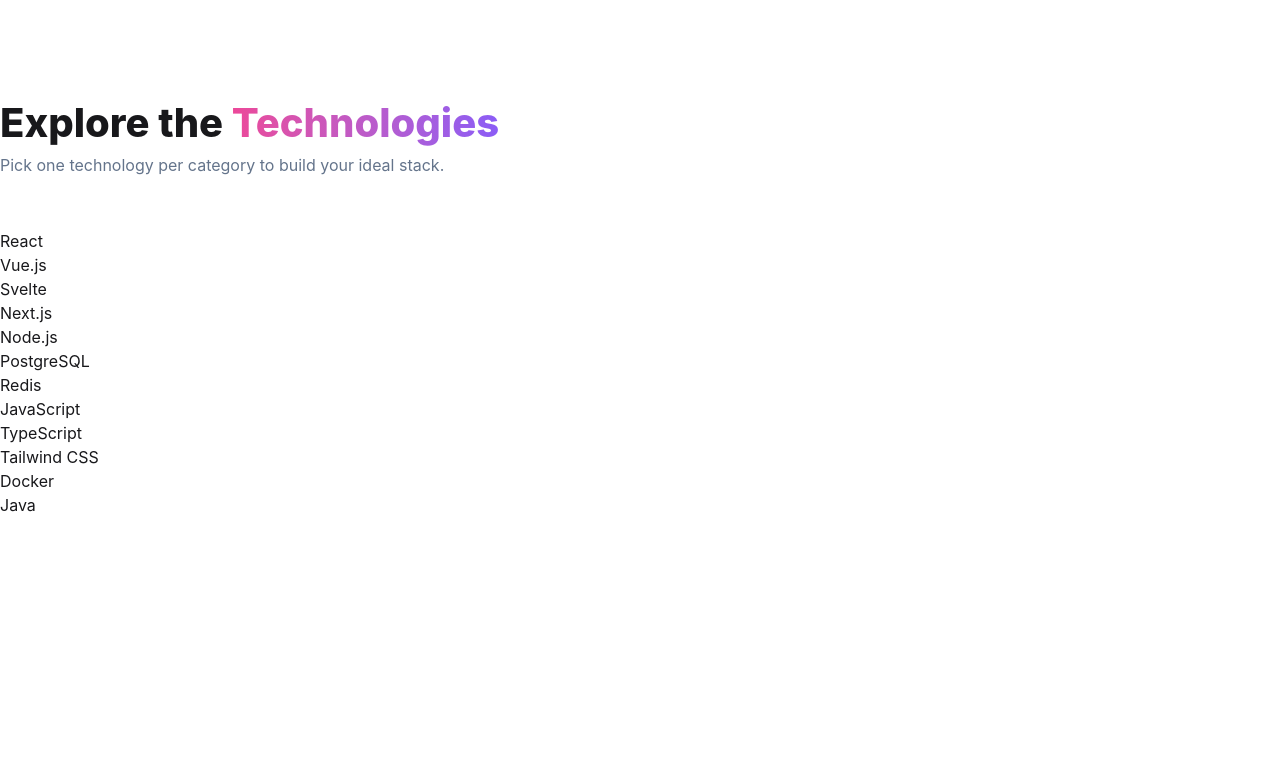
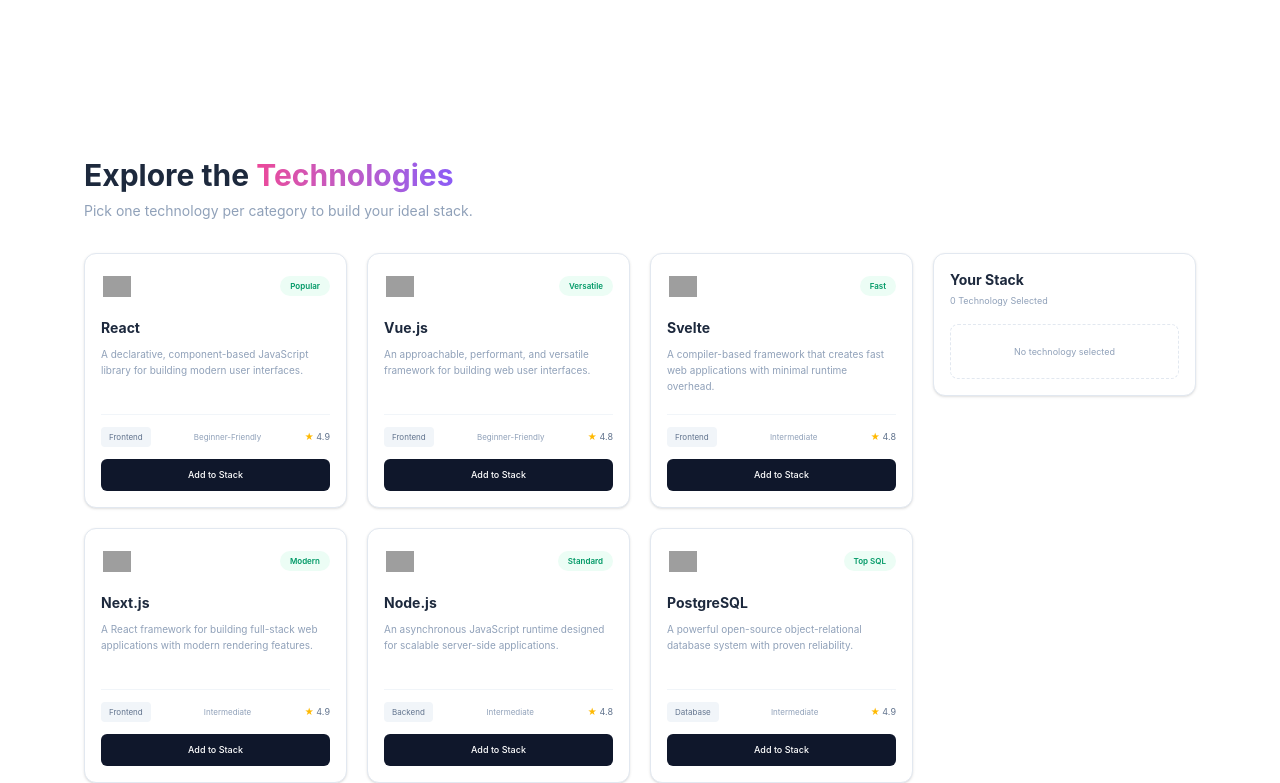
Before and after one commit to jubairhs115-cell/Assingment-Project, a React (Vite) app: page / in a window 1280 px wide. Shown: the part 495-1278 px from the top of the page. Before the commit the page ends 1012 px from the top, so only its background shows below. Built offline with nearby package versions, Linux system fonts and the light colour scheme; grey boxes are pictures that could not be loaded.

Commit message:
card added

```diff
--- a/src/App.tsx
+++ b/src/App.tsx
@@ -1,14 +1,16 @@
+import { Suspense } from "react";
+
 import Nav from "./Nav";
 import Banner from "./Banner";
+import Card from "./Card";
+
 import type { Technology } from "./Type";
-import { Suspense } from "react";
-import Card from "./Card";
 
 const technologyFetch = async (): Promise<Technology[]> => {
   const res = await fetch("/public/technologies.json");
 
   if (!res.ok) {
-    throw new Error("Failed to fetch technologies.json");
+    throw new Error("Failed to fetch technologies");
   }
 
   const data = await res.json();
@@ -23,8 +25,12 @@
     <>
 
 
-      <Suspense fallback={<p>Loading....</p>}>
-      <Nav />
+      <Suspense  fallback={
+    <div className="flex min-h-screen items-center justify-center">
+      <p className="text-pink-400">Loading...</p>
+    </div>
+  }>
+        <Nav />
 
       <Banner />
         <Card technologyPromise={technologyPromise} />
--- a/src/Card.tsx
+++ b/src/Card.tsx
@@ -1,24 +1,67 @@
-import { use } from "react";
+ import { use, useState } from "react";
 import type { Technology } from "./Type";
 import CardTwo from "./CardTwo";
+import Stack from "./Stack";
 
 interface Props {
   technologyPromise: Promise<Technology[]>;
 }
 
 const Card = ({ technologyPromise }: Props) => {
+
   const tech = use(technologyPromise);
 
+  const [selected, setSelected] = useState<Technology[]>([]);
+
+  const handleAdd = (technology: Technology) => {
+    setSelected((prev) => [...prev, technology]);
+  };
+
+  const handleRemove = (name: string) => {
+    setSelected((prev) =>
+      prev.filter((item) => item.name !== name)
+    );
+  };
+
+  const handleClear = () => {
+    setSelected([]);
+  };
+
   return (
-    <div>
+    <section className="mx-auto max-w-6xl px-5 py-16">
 
-      <div className="text-center md:text-left">
-        <h1 className="text-[40px] font-extrabold">Explore the  <span className="bg-linear-to-r from-[#EC4899] to-[#8B5CF6] bg-clip-text text-transparent mb-11">Technologies</span></h1>
+      <div className="mb-8">
 
-        <p className="text-[16px] font-normal text-[#64748B] mb-13">Pick one technology per category to build your ideal stack.</p>
+        <h2 className="text-3xl font-bold text-slate-800">
+          Explore the{" "}
+          <span className="bg-gradient-to-r from-[#EC4899] to-[#8B5CF6] bg-clip-text text-transparent">
+            Technologies
+          </span>
+        </h2>
+
+        <p className="mt-2 text-sm text-slate-400">
+          Pick one technology per category to build your ideal stack.
+        </p>
+
       </div>
-      <CardTwo tech={tech} />
-    </div>
+
+      <div className="grid grid-cols-1 gap-5 lg:grid-cols-4">
+
+        <CardTwo
+          tech={tech}
+          selected={selected}
+          onAdd={handleAdd}
+        />
+
+        <Stack
+          selected={selected}
+          onRemove={handleRemove}
+          onClear={handleClear}
+        />
+
+      </div>
+
+    </section>
   );
 };
 
--- a/src/CardTwo.tsx
+++ b/src/CardTwo.tsx
@@ -2,18 +2,83 @@
 
 interface Props {
   tech: Technology[];
+  selected: Technology[];
+  onAdd: (technology: Technology) => void;
 }
 
-const CardTwo = ({ tech }: Props) => {
+const CardTwo = ({ tech, selected, onAdd }: Props) => {
   return (
-    <div>
-      {tech.map((items) => {
+    <div className="grid grid-cols-1 gap-5 sm:grid-cols-2 lg:col-span-3 lg:grid-cols-3">
+
+      {tech.map((item) => {
+
+        const isSelected = selected.some(
+          (technology) => technology.name === item.name
+        );
+
         return (
-          <div key={items.name}>
-            {items.name}
+          <div
+            key={item.name}
+            className="rounded-xl border border-slate-200 bg-white p-4 shadow-sm transition hover:-translate-y-1 hover:shadow-md"
+          >
+
+            <div className="flex items-center justify-between">
+
+              <div className="flex h-8 w-8 items-center justify-center">
+                <img
+                  src={item.icon}
+                  alt={item.name}
+                  className="h-7 w-7 object-contain"
+                />
+              </div>
+
+              <span className="rounded-full bg-emerald-50 px-2.5 py-1 text-[8px] font-semibold text-emerald-600">
+                {item.badge}
+              </span>
+
+            </div>
+
+            <h3 className="mt-4 text-sm font-bold text-slate-800">
+              {item.name}
+            </h3>
+
+            <p className="mt-2 min-h-[52px] text-[10px] leading-4 text-slate-400">
+              {item.description}
+            </p>
+
+            <div className="mt-4 flex items-center justify-between border-t border-slate-100 pt-3">
+
+              <span className="rounded bg-slate-100 px-2 py-1 text-[8px] text-slate-500">
+                {item.category}
+              </span>
+
+              <span className="text-[8px] text-slate-400">
+                {item.difficulty}
+              </span>
+
+              <span className="text-[9px] text-slate-500">
+                <span className="text-amber-400">★</span>{" "}
+                {item.rating}
+              </span>
+
+            </div>
+
+            <button
+              onClick={() => onAdd(item)}
+              disabled={isSelected}
+              className={`mt-3 h-8 w-full rounded-md text-[9px] font-medium text-white ${
+                isSelected
+                  ? "cursor-not-allowed bg-slate-400"
+                  : "bg-slate-900 hover:bg-slate-800"
+              }`}
+            >
+              {isSelected ? "Added to Stack" : "Add to Stack"}
+            </button>
+
           </div>
         );
       })}
+
     </div>
   );
 };
--- /dev/null
+++ b/src/Stack.tsx
@@ -0,0 +1,76 @@
+ import type { Technology } from "./Type";
+
+interface Props {
+  selected: Technology[];
+  onRemove: (name: string) => void;
+  onClear: () => void;
+}
+
+const Stack = ({ selected, onRemove, onClear }: Props) => {
+  return (
+    <div className="h-fit rounded-xl border border-slate-200 bg-white p-4 shadow-sm">
+
+      <h2 className="text-sm font-bold text-slate-800">
+        Your Stack
+      </h2>
+
+      <p className="mt-1 text-[9px] text-slate-400">
+        {selected.length} Technology Selected
+      </p>
+
+      <div className="mt-4 space-y-2">
+        {selected.length === 0 ? (
+          <p className="rounded-lg border border-dashed border-slate-200 p-5 text-center text-[9px] text-slate-400">
+            No technology selected
+          </p>
+        ) : (
+          selected.map((item) => (
+            <div
+              key={item.name}
+              className="flex items-center justify-between rounded-lg border border-slate-200 p-2"
+            >
+
+              <div className="flex items-center gap-2">
+                <img
+                  src={item.icon}
+                  alt={item.name}
+                  className="h-7 w-7 object-contain"
+                />
+
+                <div>
+                  <p className="text-[10px] font-semibold text-slate-700">
+                    {item.name}
+                  </p>
+
+                  <p className="text-[8px] text-slate-400">
+                    {item.category}
+                  </p>
+                </div>
+              </div>
+
+              <button
+                onClick={() => onRemove(item.name)}
+                className="px-2 text-sm text-slate-400 hover:text-red-500"
+              >
+                ×
+              </button>
+
+            </div>
+          ))
+        )}
+      </div>
+
+      {selected.length > 0 && (
+        <button
+          onClick={onClear}
+          className="mt-5 w-full rounded-md border border-red-200 py-2 text-[9px] font-medium text-red-500 hover:bg-red-50"
+        >
+          Remove All
+        </button>
+      )}
+
+    </div>
+  );
+};
+
+export default Stack;
```
